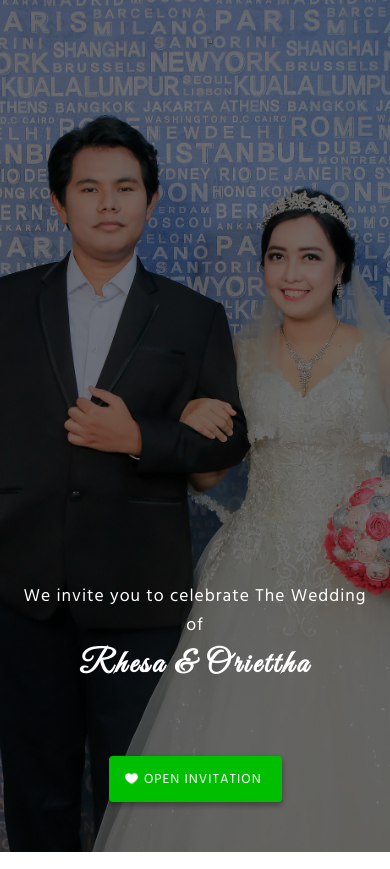
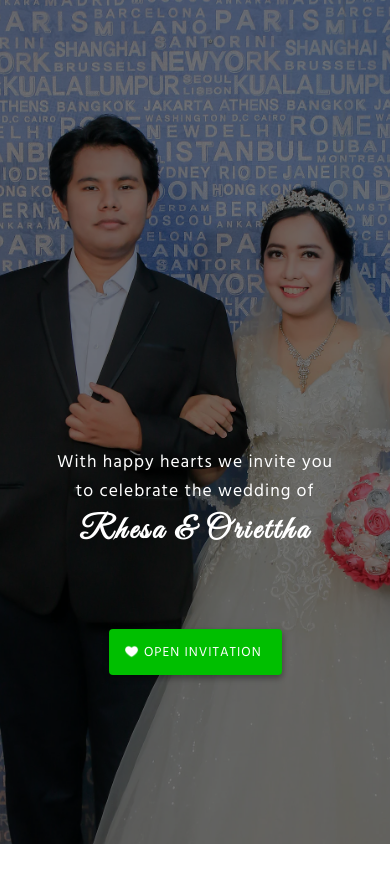
Before and after one commit to dicky-julian/marry-you, a React (Create React App) app: page / in a window 390 px wide. Built offline with nearby package versions, Linux system fonts and the light colour scheme; a web font is replaced by a local one.

Commit message:
update beberapa

```diff
--- a/src/layouts/partials/part-countdown.js
+++ b/src/layouts/partials/part-countdown.js
@@ -4,8 +4,9 @@ import CountdownTimer from '../components/headers/CountdownTimer'
 export const PartCountDown = () => {
     return (
         <section id="countdown" className="countdown">
-            <img className="img-figure" src="img/section-2.webp" />
-            <img className="img-figure" src="img/section-2.webp" />
+            {/* <img className="img-figure" src="img/section-2.webp" />
+            <img className="img-figure" src="img/section-2.webp" /> */}
+            <img className="img-figure" src="img/section-3.webp" />
             <div className="countdown-content">
                 <h3 className='font-great-vibes'>Counting Down to the big day</h3>
                 <CountdownTimer />
--- a/src/pages/cover.js
+++ b/src/pages/cover.js
@@ -45,12 +45,10 @@ const CoverPage = () => {
     <div className="cover-page">
       <div className="cover-page-overlay">
         <div className="cover-page-content">
-          <div className="cover-body">
-          </div>
           <div className="cover-header">
             <div className="cover-title">
               {invitedName && <h6><b>Dear {invitedName}</b></h6>}
-              <h6 className="greetings">We invite you to celebrate The Wedding of</h6>
+              <h6 className="greetings">With happy hearts we invite you <br />  to celebrate the wedding of</h6>
               <h2 className="font-great-vibes">Rhesa & Oriettha</h2>
             </div>
           </div>
--- a/src/styles/index.scss
+++ b/src/styles/index.scss
@@ -308,6 +308,8 @@ section {
 .countdown {
   position: relative;
   overflow: hidden;
+  // height: 50%;
+  min-height: 35vh !important;
   &-content {
     margin-left: auto;
     margin-right: auto;
@@ -316,7 +318,7 @@ section {
       flex-direction: row;
       justify-content: center;
       align-items: center;
-      margin-top:100px;
+      margin-top:50px;
       .time-box {
         display: flex;
         flex-direction: column;
@@ -347,16 +349,9 @@ section {
   }
   > img {
     position: absolute;
-    width: 250px;
-    &:nth-child(1) {
-      bottom: -75px;
-      left: -100px;
-      transform: rotate(-90deg);
-    }
-    &:nth-child(2) {
-      bottom: -75px;
-      right: -100px;
-    }
+    width: 350px;
+    bottom: 0;
+    right: 0;
   }
 }
 
@@ -777,6 +772,7 @@ section {
 
 .cover-page {
   width: 100%;
+  // height:120vh;
   display: flex;
   justify-content: center;
   background-image: url('../../public/img/couples/moments_8.webp');
@@ -791,6 +787,7 @@ section {
     position: relative;
   }
   &-content {
+    height: 200vh;
     z-index: 5 !important;
   }
   .cover {
@@ -799,7 +796,6 @@ section {
       display: flex;
       align-items: center;
       justify-content: center;
-      height: 30vh;
       position: relative;
       z-index: 10 !important;
       .btn-ghost {
@@ -833,9 +829,11 @@ section {
       }
     }
     &-header {
+
       width:100%;
       .cover-title {
         width: 100%;
+        margin-top: 35rem;
         display: flex;
         flex-direction: column;
         justify-content: center;
@@ -860,17 +858,6 @@ section {
           padding-top:5px;
           padding-bottom: 5px;
         }
-      }
-    }
-    &-body {
-      height: 100vh;
-      // background-color: gray;
-      img {
-        width: 100%;
-        height: 100%;
-        // height: 150%;
-        object-fit:cover ;
-        object-position: center;
       }
     }
   }
--- a/src/styles/responsive.scss
+++ b/src/styles/responsive.scss
@@ -43,10 +43,11 @@
 
 @media screen and (max-width: 900px) {
   .countdown {
+    min-height: 61vh !important;
     &-content {
       .countdown-timer {
         .time-box {
-          margin-top: \10px !important;
+          margin-top: 5px !important;
           margin-right: 6px;
           width: 80px;
           height: 80px;
@@ -253,13 +254,14 @@
   .cover-page {
     &-content {
       width: 100%;
+      height: 100vh;
     }
     .cover-body {
       height: 66vh;
     }
     .cover-header,
     .cover-footer {
-      height: 17.5vh;
+      height: 51.5vh;
     }
     // .cover-header {
     //   .cover-title {
```
